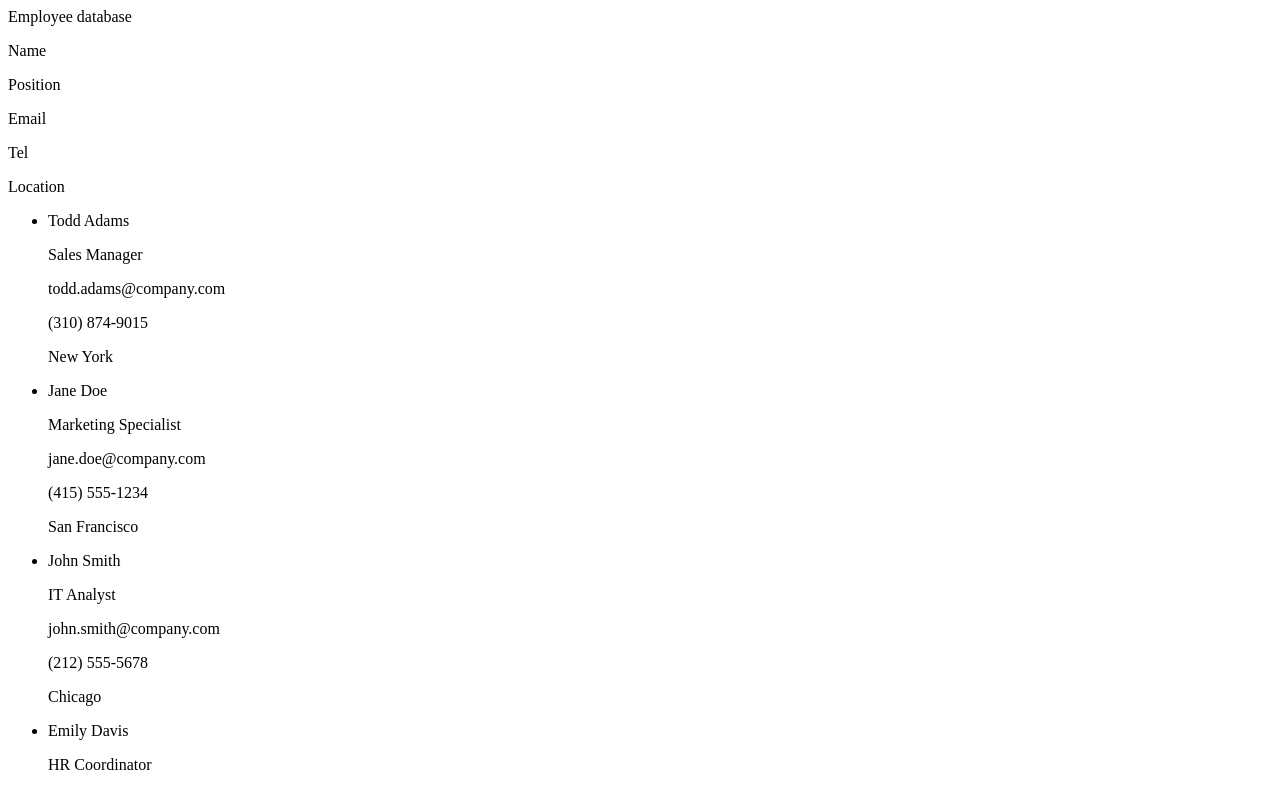
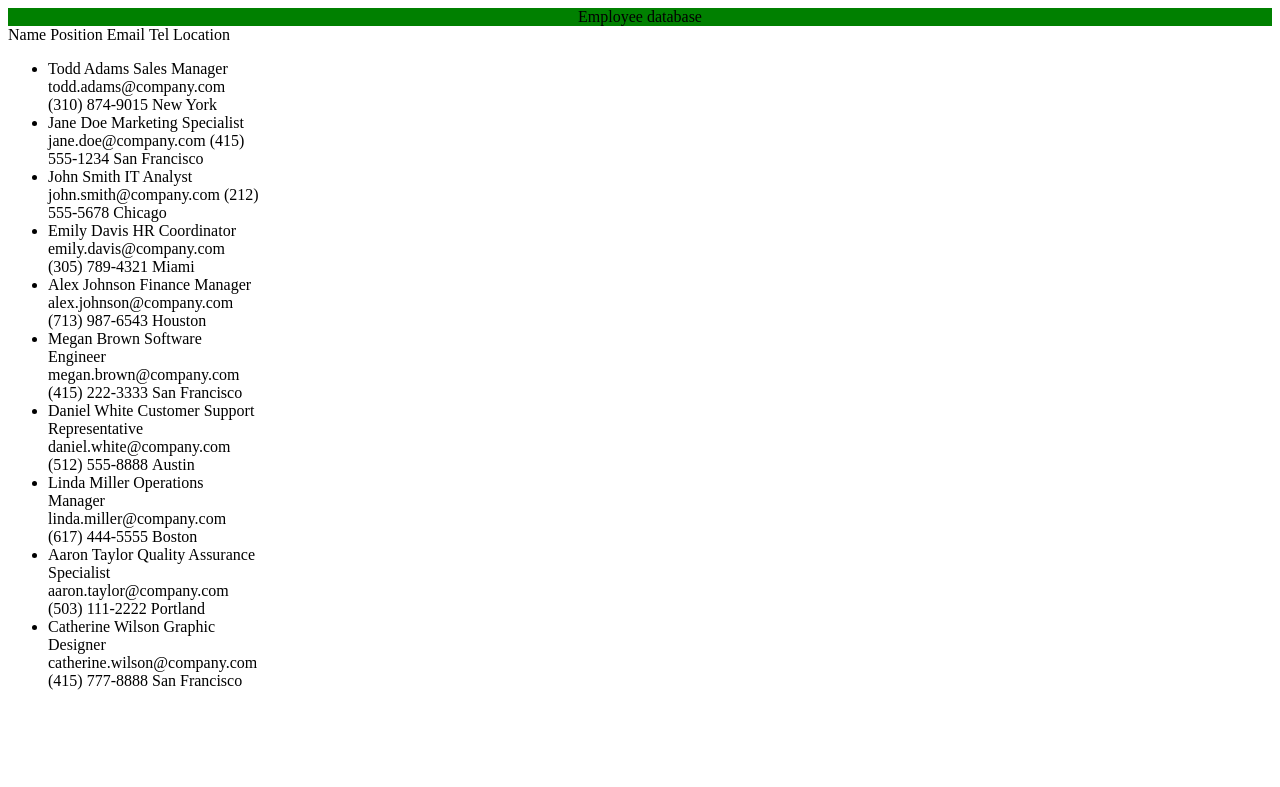
Before and after one commit to Kodehode-Stavanger/modul-b-final-assignment-Sara-kodehode, a plain HTML site: page index.html in a window 1280 px wide. Shown: the top 787 px of the page. Drawn offline with Linux system fonts and the light colour scheme.

Commit message:
first commit

```diff
--- a/index.html
+++ b/index.html
@@ -8,14 +8,14 @@
   </head>
   <body>
     <main>
-      <div>
-        <div>Employee database</div>
-        <div>
-          <p>Name</p>
-          <p>Position</p>
-          <p>Email</p>
-          <p>Tel</p>
-          <p>Location</p>
+      <div class="grid-container">
+        <div id="title">Employee database</div>
+        <div id="header">
+          <p class="name">Name</p>
+          <p class="position">Position</p>
+          <p class="email">Email</p>
+          <p class="tel">Tel</p>
+          <p class="location">Location</p>
         </div>
         <ul>
           <li>
--- a/style.css
+++ b/style.css
@@ -0,0 +1,51 @@
+.grid-container {
+  display: grid;
+  grid-template-columns: repeat(5, 20%);
+}
+
+#title {
+  background-color: green;
+  grid-column-start: 1;
+  grid-column-end: 6;
+  text-align: center;
+}
+#header {
+  grid-column-start: 1;
+  grid-column-end: span 5;
+}
+p {
+  display: inline;
+}
+
+.name {
+  grid-column-start: 1;
+  grid-column-end: 2;
+  grid-row-start: 2;
+  grid-row-end: 3;
+}
+.position {
+  grid-column-start: 2;
+  grid-column-end: 3;
+  grid-row-start: 2;
+  grid-row-end: 3;
+}
+.email {
+  grid-column-start: 3;
+  grid-column-end: 4;
+  grid-row-start: 2;
+  grid-row-end: 3;
+}
+
+.tel {
+  grid-column-start: 4;
+  grid-column-end: 5;
+  grid-row-start: 2;
+  grid-row-end: 3;
+}
+
+.location {
+  grid-column-start: 5;
+  grid-column-end: 6;
+  grid-row-start: 2;
+  grid-row-end: 3;
+}
```
